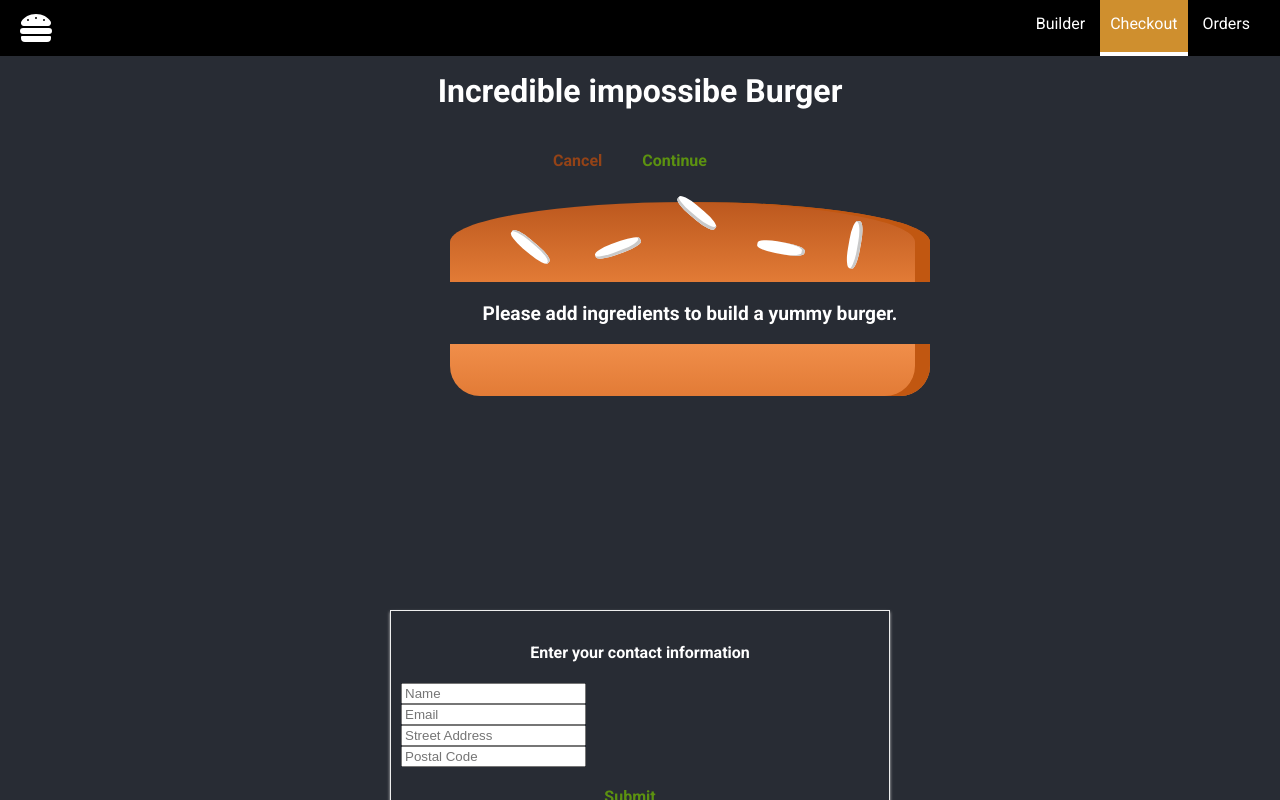
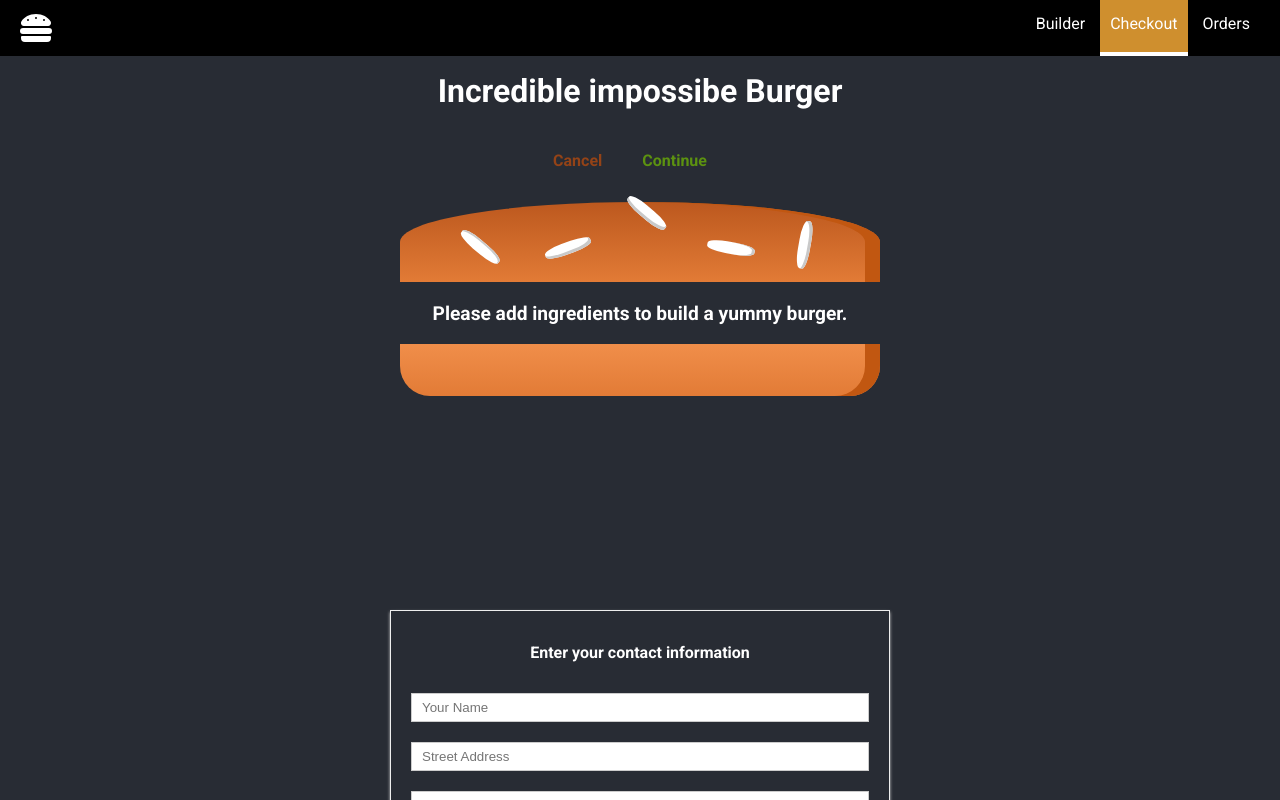
Before and after one commit to rnanania/nr-burger-builder, a React (Create React App) app: page /checkout in a window 1280 px wide. Both pictures are taken after a click on the button "Continue". Shown: the top 800 px of the page. Built offline with nearby package versions, Linux system fonts and the light colour scheme; the HTML template or start-up script is replaced by a standard one.

Commit message:
Form validation basics.

```diff
--- a/src/components/Order/CheckoutSummary/CheckoutSummary.css
+++ b/src/components/Order/CheckoutSummary/CheckoutSummary.css
@@ -6,6 +6,6 @@
 
 @media (min-width: 600px) {
     .CheckoutSummary {
-        width: 500px;
+        width: 600px;
     }
 }
--- a/src/components/UI/Button/Button.css
+++ b/src/components/UI/Button/Button.css
@@ -15,6 +15,11 @@
     padding-left: 0;
 }
 
+.Button:disabled {
+    cursor: not-allowed;
+    color: grey;
+}
+
 .Success {
     color: #5C9210;
 }
--- a/src/components/UI/Button/Button.js
+++ b/src/components/UI/Button/Button.js
@@ -3,7 +3,8 @@ import './Button.css';
 
 const button  = (props) => {
     return (
-        <button className={'Button '+props.btnType} onClick={props.clicked}>{props.children}</button>
+        <button className={'Button '+props.btnType}
+            onClick={props.clicked} disabled={props.disabled}>{props.children}</button>
     );
 };
 
--- /dev/null
+++ b/src/components/UI/Input/Input.css
@@ -0,0 +1,27 @@
+.Input {
+    width: 100%;
+    padding: 10px;
+    box-sizing: border-box;
+}
+
+.Input label {
+    font-weight: bold;
+    display: block;
+}
+
+.Input .InputElement{
+    outline: none;
+    border: 1px solid #CCC;
+    padding: 6px 10px;
+    width: 100%;
+    box-sizing: border-box;
+}
+
+.Input .InputElement.invalid{
+    border: 1px solid red;
+}
+
+.Input .InputElement:focus {
+    outline: none;
+    background: #DCDCDC;
+}
--- /dev/null
+++ b/src/components/UI/Input/Input.js
@@ -0,0 +1,43 @@
+import React from 'react';
+import './Input.css';
+
+const input = (props) => {
+    let inputElement = null;
+    let inputClasses = ['InputElement'];
+    if(props.invalid && props.touched){
+        inputClasses.push('invalid');
+    }
+
+    switch (props.elementType) {
+        case ('input'):
+            inputElement = <input className={inputClasses.join(' ')}
+                {...props.elementConfig} value={props.value} onChange={props.changed}/>;
+            break;
+        case ('textarea'):
+            inputElement = <textarea className={inputClasses.join(' ')}
+                {...props.elementConfig} value={props.value} onChange={props.changed}/>;
+            break;
+        case ('select'):
+            inputElement = (
+                <select className="InputElement"
+                {...props.elementConfig} value={props.value} onChange={props.changed}>
+                    {props.elementConfig.options.map(option => (
+                        <option key={option.value} value={option.value}>{option.displayName}</option>
+                    ))}
+                </select>
+            );
+            break;
+        default:
+            inputElement = <input className={inputClasses.join(' ')}
+                {...props.elementConfig} value={props.value} onChange={props.changed}/>;
+            break;
+    }
+    return (
+        <div className="Input">
+            <label>{props.label}</label>
+            {inputElement}
+        </div>
+    );
+};
+
+export default input;
--- a/src/containers/BurgerBuilder/BurgerBuilder.js
+++ b/src/containers/BurgerBuilder/BurgerBuilder.js
@@ -80,6 +80,7 @@ class BurgerBuilder extends Component {
             const param = encodeURIComponent(ingredient) + '=' + encodeURIComponent(this.state.ingredients[ingredient]);
             queryParams.push(param);
         }
+        queryParams.push('price='+this.state.totalPrice);
         this.props.history.push({
             pathname: '/checkout',
             search: '?' + queryParams.join('&')
--- a/src/containers/Checkout/Checkout.js
+++ b/src/containers/Checkout/Checkout.js
@@ -6,7 +6,8 @@ import Spinner from '../../components/UI/Spinner/Spinner';
 
 class Checkout extends Component {
     state = {
-        ingredients: null
+        ingredients: null,
+        price: 0
     }
     cancelCheckout = () => {
         this.props.history.goBack();
@@ -19,24 +20,32 @@ class Checkout extends Component {
     componentDidMount() {
         const queryParams = new URLSearchParams(this.props.location.search);
         const ingredients = {};
+        let price = 0;
         for (let param of queryParams.entries()) {
-            ingredients[param[0]] = +param[1];
+            if (param[0] === 'price') {
+                price = +param[1]
+            } else {
+                ingredients[param[0]] = +param[1];
+            }
         }
-        this.setState({ingredients: ingredients});
+        this.setState({ ingredients: ingredients, price: price });
     }
 
     render() {
         let checkout = null;
-        if(this.state.ingredients){
+        if (this.state.ingredients) {
             checkout = (
                 <Fragment>
                     <CheckoutSummary
-                    ingredients={this.state.ingredients}
-                    cancelCheckout={this.cancelCheckout}
-                    continueCheckout={this.continueCheckout}
+                        ingredients={this.state.ingredients}
+                        cancelCheckout={this.cancelCheckout}
+                        continueCheckout={this.continueCheckout}
                     />
                     <Route path={this.props.match.path + '/checkout-contact'}
-                        render={(props) => (<CheckoutContactData {...props} ingredients={this.state.ingredients}/>)}/>
+                        render={(props) => (
+                            <CheckoutContactData {...props}
+                                ingredients={this.state.ingredients}
+                                price={this.state.price} />)} />
                 </Fragment>
             );
         } else {
--- a/src/containers/Checkout/CheckoutContactData/CheckoutContactData.js
+++ b/src/containers/Checkout/CheckoutContactData/CheckoutContactData.js
@@ -1,5 +1,6 @@
 import React, { Component } from 'react';
 import Button from '../../../components/UI/Button/Button';
+import Input from '../../../components/UI/Input/Input';
 import Spinner from '../../../components/UI/Spinner/Spinner';
 import axios from '../../../axios-orders';
 
@@ -7,52 +8,160 @@ import './CheckoutContactData.css';
 
 class CheckoutContactData extends Component {
     state = {
-        name: '',
-        address: {
-            street: '',
-            zip: '',
-            country: 'USA'
+        orderForm: {
+            name: {
+                elementType: 'input',
+                elementConfig: {
+                    type: 'text',
+                    placeholder: 'Your Name'
+                },
+                value: '',
+                valid: false,
+                validation: { required: true },
+                touched: false
+            },
+            street: {
+                elementType: 'input',
+                elementConfig: {
+                    type: 'text',
+                    placeholder: 'Street Address'
+                },
+                value: '',
+                valid: false,
+                validation: { required: true },
+                touched: false
+            },
+            zip: {
+                elementType: 'input',
+                elementConfig: {
+                    type: 'text',
+                    placeholder: 'Postal Code'
+                },
+                value: '',
+                valid: false,
+                validation: { required: true, minLength: 5, maxLength: 5 },
+                touched: false
+            },
+            country: {
+                elementType: 'input',
+                elementConfig: {
+                    type: 'text',
+                    placeholder: 'Country'
+                },
+                value: '',
+                valid: false,
+                validation: { required: true },
+                touched: false
+            },
+            email: {
+                elementType: 'input',
+                elementConfig: {
+                    type: 'email',
+                    placeholder: 'Your Email'
+                },
+                value: '',
+                valid: false,
+                validation: { required: true },
+                touched: false
+            },
+            deliveryMethod: {
+                elementType: 'select',
+                elementConfig: {
+                    options: [
+                        { value: 'fastest', displayName: 'Fastest'},
+                        { value: 'cheapest', displayName: 'Cheapest'}
+                    ],
+                },
+                value: 'fastest'
+            }
         },
-        email: '',
+        formIsValid: false,
         loading: false
     }
 
     submitOrder = (event) => {
         event.preventDefault();
-        this.setState({ loading: true});
+        this.setState({ loading: true });
+        const customerInfo = {};
+        for(let key in this.state.orderForm) {
+            customerInfo[key] = this.state.orderForm[key].value;
+        }
+
         const order = {
             ingredients: this.props.ingredients,
-            price: 0,
-            customer: {
-                name: this.state.name,
-                address: this.state.address,
-                email: this.state.email,
-            },
-            deliveryMethod: 'fastest'
+            price: this.props.price,
+            customer: customerInfo
         };
         axios.post('/orders.json', order)
             .then(response => {
-                this.setState({ loading: false});
+                this.setState({ loading: false });
                 this.props.history.push('/');
             })
             .catch(error => {
-                this.setState({ loading: false});
+                this.setState({ loading: false });
                 console.info(error);
             });
     }
 
+    isValid = (value, rules) => {
+        if(!rules) {
+            return true;
+        }
+
+        let isValid = true;
+        if(rules.required){
+            isValid = (value.trim() !== '') && isValid;
+        }
+        if(rules.minLength){
+            isValid = (value.length >= rules.minLength) && isValid;
+        }
+        if(rules.maxLength){
+            isValid = (value.length <= rules.maxLength) && isValid;
+        }
+        return isValid;
+    }
+
+    inputChanged = (event, key) => {
+        const updatedOrderForm = {
+            ...this.state.orderForm
+        }
+        updatedOrderForm[key].touched = true;
+        updatedOrderForm[key].value = event.target.value;
+        updatedOrderForm[key].valid = this.isValid(event.target.value, updatedOrderForm[key].validation);
+
+        let formIsValid = true;
+        for(let key in updatedOrderForm){
+            formIsValid = updatedOrderForm[key].valid && formIsValid;
+        }
+        this.setState({orderForm: updatedOrderForm, formIsValid: formIsValid});
+    }
+
     render() {
         let form = null;
-        if(this.state.loading) {
+        if (this.state.loading) {
             form = <Spinner />
         } else {
+            let formElementsArr = [];
+            for(let key in this.state.orderForm){
+                formElementsArr.push({
+                    key: key,
+                    element: this.state.orderForm[key]
+                });
+            }
+
             form = (
-                <form>
-                    <input type="text" name="name" placeholder="Name"/>
-                    <input type="text" name="email" placeholder="Email"/>
-                    <input type="text" name="street" placeholder="Street Address"/>
-                    <input type="text" name="zip" placeholder="Postal Code"/>
-                    <Button btnType="Success" clicked={this.submitOrder}>Submit</Button>
+                <form onSubmit={this.submitOrder}>
+                    {formElementsArr.map(formElement => {
+                        return (
+                            <Input key={formElement.key}
+                                elementType={formElement.element.elementType}
+                                elementConfig={formElement.element.elementConfig}
+                                invalid={!formElement.element.valid}
+                                touched={formElement.element.touched}
+                                changed={(event) => this.inputChanged(event, formElement.key)}/>
+                        );
+                    })}
+                    <Button btnType="Success" disabled={!this.state.formIsValid}>Submit</Button>
                 </form>
             );
         }
```
